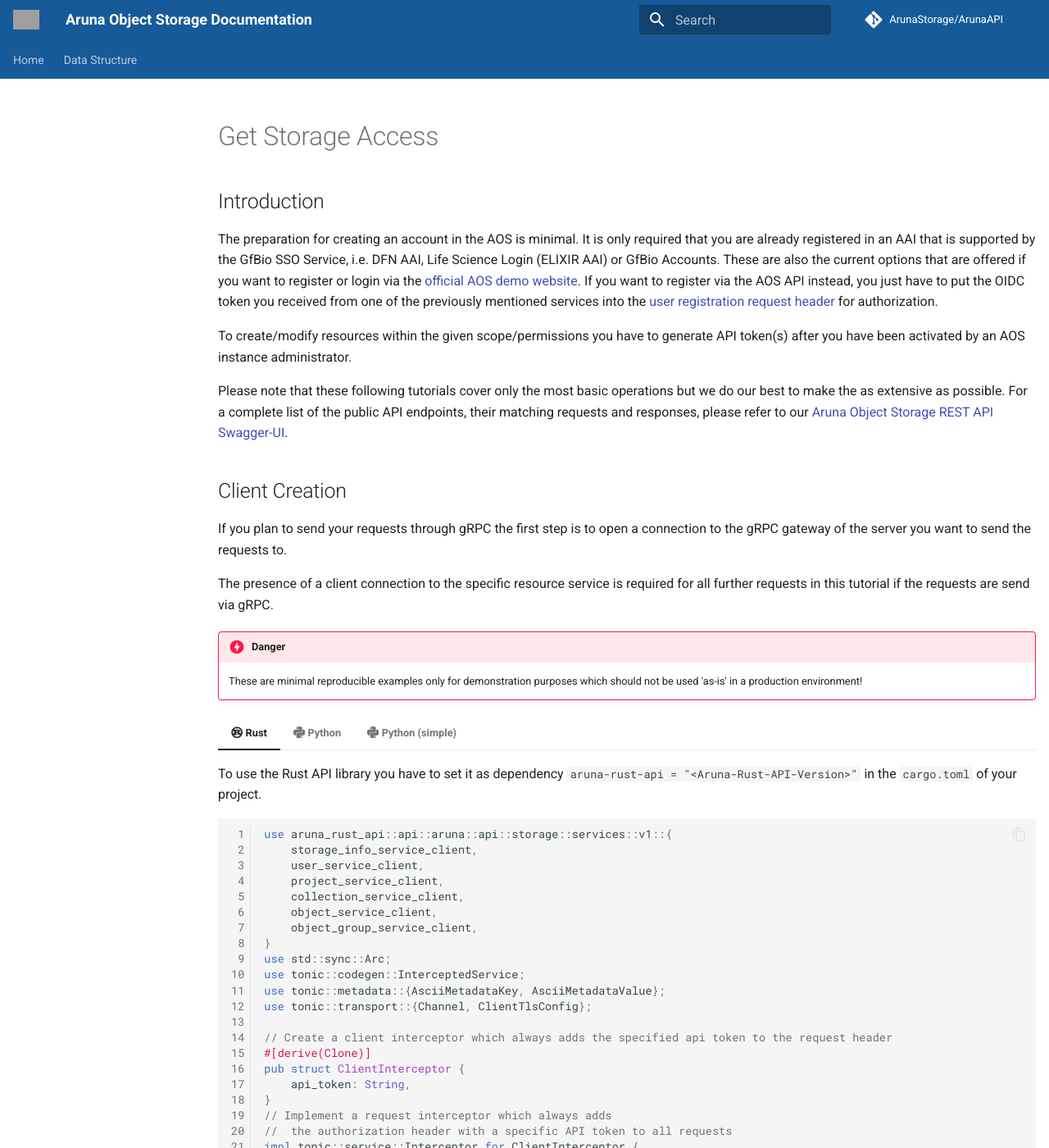
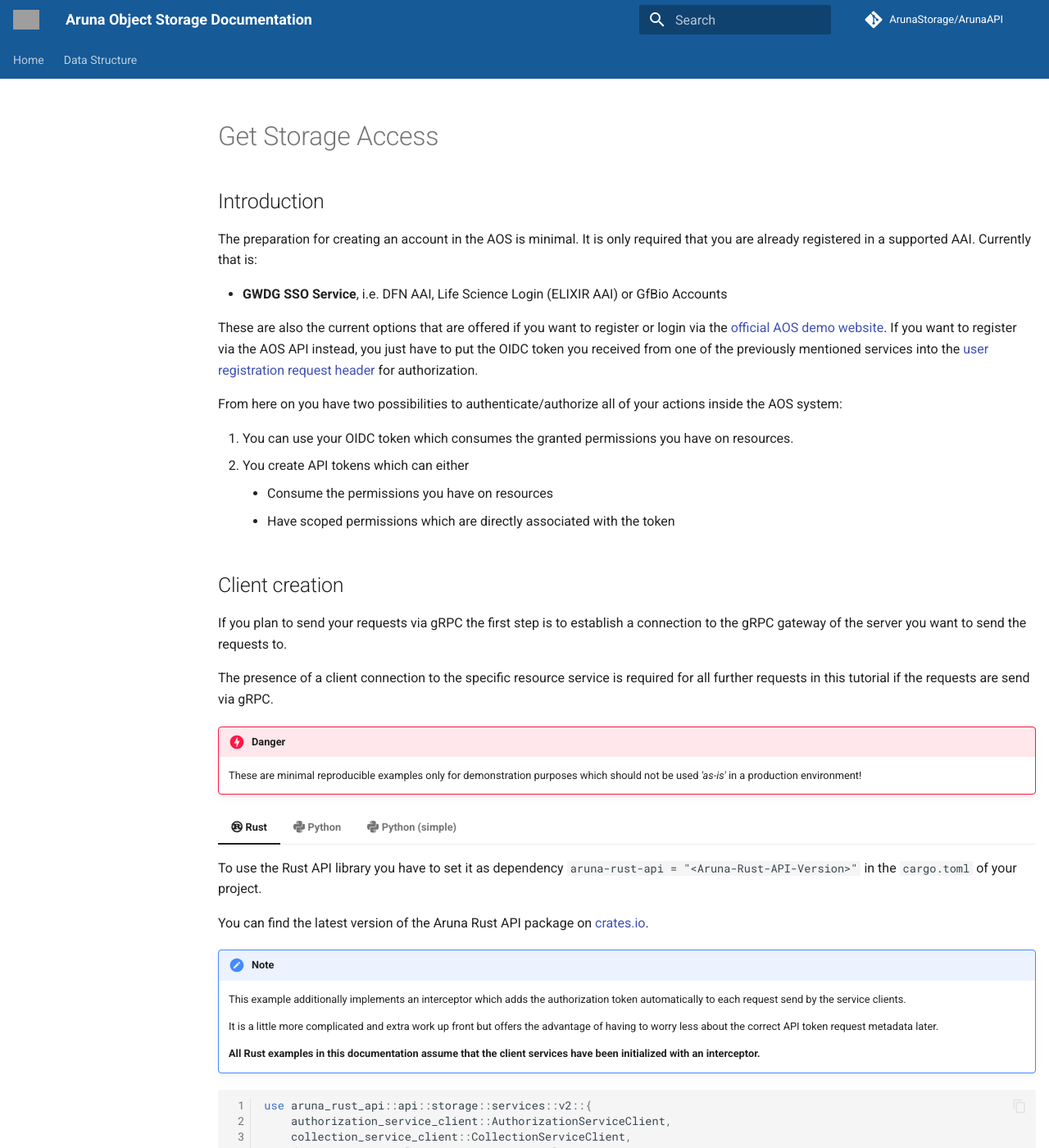
Before and after one commit to ArunaStorage/documentation, an MkDocs documentation site: the page built from docs/get_started/basic_usage/01_Get-Storage-Access.md, in a window 1280 px wide and 1400 px high. Shown: the whole window at 82% size. Built offline with MkDocs 1.6.1 and Material for MkDocs 9.7.7, drawn with Linux system fonts in a browser that asks for light colours; comment, search, counter and statistics services are not loaded; the version menu is left out; some of the changed text lies outside the part shown; grey boxes are pictures that could not be loaded.

Commit message:
docs: Updated 'Get Storage Access' section
- Added list of supported AAIs
- Adapted client examples to 2.0.0
- Adapted user registration/activation to 2.0.0

````diff
--- a/docs/get_started/basic_usage/01_Get-Storage-Access.md
+++ b/docs/get_started/basic_usage/01_Get-Storage-Access.md
@@ -3,36 +3,53 @@
 
 ## Introduction
 
-The preparation for creating an account in the AOS is minimal. It is only required that you are already registered in an AAI that is supported by the GfBio SSO Service, i.e. DFN AAI, Life Science Login (ELIXIR AAI) or GfBio Accounts. These are also the current options that are offered if you want to register or login via the [official AOS demo website](https://aruna-storage.org/){:target="_blank"}. If you want to register via the AOS API instead, you just have to put the OIDC token you received from one of the previously mentioned services into the [user registration request header](#user-registration) for authorization.
+The preparation for creating an account in the AOS is minimal. It is only required that you are already registered in a supported AAI. Currently that is:
 
-To create/modify resources within the given scope/permissions you have to generate API token(s) after you have been activated by an AOS instance administrator.
+* **GWDG SSO Service**, i.e. DFN AAI, Life Science Login (ELIXIR AAI) or GfBio Accounts
 
-Please note that these following tutorials cover only the most basic operations but we do our best to make the as extensive as possible.
-For a complete list of the public API endpoints, their matching requests and responses, please refer to our [Aruna Object Storage REST API Swagger-UI](https://api.aruna.nfdi-dev.gi.denbi.de/swagger-ui/){:target="_blank"}.
+These are also the current options that are offered if you want to register or login via the [official AOS demo website](https://aruna-storage.org/){:target="_blank"}. If you want to register via the AOS API instead, you just have to put the OIDC token you received from one of the previously mentioned services into the [user registration request header](#user-registration) for authorization.
+
+From here on you have two possibilities to authenticate/authorize all of your actions inside the AOS system:
+
+1. You can use your OIDC token which consumes the granted permissions you have on resources.
+2. You create API tokens which can either
+    * Consume the permissions you have on resources
+    * Have scoped permissions which are directly associated with the token
 
 
-## Client Creation
+## Client creation
 
-If you plan to send your requests through gRPC the first step is to open a connection to the gRPC gateway of the server you want to send the requests to.
+If you plan to send your requests via gRPC the first step is to establish a connection to the gRPC gateway of the server you want to send the requests to.
 
 The presence of a client connection to the specific resource service is required for all further requests in this tutorial if the requests are send via gRPC.
 
 !!! Danger
 
-    These are minimal reproducible examples only for demonstration purposes which should not be used 'as-is' in a production environment!
+    These are minimal reproducible examples only for demonstration purposes which should not be used _'as-is'_ in a production environment!
 
 === ":simple-rust: Rust"
 
     To use the Rust API library you have to set it as dependency `aruna-rust-api = "<Aruna-Rust-API-Version>"` in the `cargo.toml` of your project.
 
+    You can find the latest version of the Aruna Rust API package on [crates.io](https://crates.io/crates/aruna-rust-api){:target="_blank"}.
+
+    !!! note
+
+        This example additionally implements an interceptor which adds the authorization token automatically to each request send by the service clients.
+
+        It is a little more complicated and extra work up front but offers the advantage of having to worry less about the correct API token request metadata later.
+
+        **All Rust examples in this documentation assume that the client services have been initialized with an interceptor.**
+
     ```rust linenums="1"
-    use aruna_rust_api::api::aruna::api::storage::services::v1::{
-        storage_info_service_client,
-        user_service_client,
-        project_service_client,
-        collection_service_client,
-        object_service_client,
-        object_group_service_client,
+    use aruna_rust_api::api::storage::services::v2::{
+        authorization_service_client::AuthorizationServiceClient,
+        collection_service_client::CollectionServiceClient,
+        dataset_service_client::DatasetServiceClient,
+        object_service_client::ObjectServiceClient,
+        project_service_client::ProjectServiceClient,
+        storage_status_service_client::StorageStatusServiceClient,
+        user_service_client::UserServiceClient,
     }
     use std::sync::Arc;
     use tonic::codegen::InterceptedService;
@@ -51,7 +68,7 @@
             let mut mut_req: tonic::Request<()> = request;
             let metadata = mut_req.metadata_mut();
             metadata.append(
-                AsciiMetadataKey::from_bytes("authorization".as_bytes()).unwrap(),
+                AsciiMetadataKey::from_bytes("Authorization".as_bytes()).unwrap(),
                 AsciiMetadataValue::try_from(format!("Bearer {}", self.api_token.as_str())).unwrap(),
             );
 
@@ -68,12 +85,14 @@
         let interceptor = ClientInterceptor { api_token: api_token.clone() };
 
         // Create the individual client services
-        let mut info_client         = storage_info_service_client::StorageInfoServiceClient::new(channel.clone());
-        let mut user_client         = user_service_client::UserServiceClient::with_interceptor(channel.clone(), interceptor.clone());
-        let mut project_client      = project_service_client::ProjectServiceClient::with_interceptor(channel.clone(), interceptor.clone());
-        let mut collection_client   = collection_service_client::CollectionServiceClient::with_interceptor(channel.clone(), interceptor.clone());
-        let mut object_client       = object_service_client::ObjectServiceClient::with_interceptor(channel.clone(), interceptor.clone());
-        let mut object_group_client = object_group_service_client::ObjectGroupServiceClient::with_interceptor(channel.clone(), interceptor.clone());
+        let mut info_client       = StorageStatusServiceClient::new(channel.clone());
+        let mut auth_client       = AuthorizationServiceClient::with_interceptor(channel.clone(), interceptor.clone());
+        let mut user_client       = UserServiceClient::with_interceptor(channel.clone(), interceptor.clone());
+        let mut project_client    = ProjectServiceClient::with_interceptor(channel.clone(), interceptor.clone());
+        let mut collection_client = CollectionServiceClient::with_interceptor(channel.clone(), interceptor.clone());
+        let mut dataset_client    = DatasetServiceClient::with_interceptor(channel.clone(), interceptor.clone());
+        let mut object_client     = ObjectServiceClient::with_interceptor(channel.clone(), interceptor.clone());
+        // let mut other_client = ...
 
         // Do something with the client services ...
     }
@@ -81,7 +100,7 @@
 
 === ":simple-python: Python"
 
-    To use the Python API library in your Python project you have to install the PyPI package: `pip install Aruna-Python-API`.
+    To use the Python API library in your Python project you have to install the [PyPI package](https://pypi.org/project/Aruna-Python-API/){:target="_blank"}: `pip install Aruna-Python-API`.
 
     !!! note
 
@@ -95,12 +114,13 @@
     import collections
     import grpc
 
-    from aruna.api.storage.services.v1.collection_service_pb2_grpc import CollectionServiceStub
-    from aruna.api.storage.services.v1.object_service_pb2_grpc import ObjectServiceStub
-    from aruna.api.storage.services.v1.objectgroup_service_pb2_grpc import ObjectGroupServiceStub
-    from aruna.api.storage.services.v1.project_service_pb2_grpc import ProjectServiceStub
-    from aruna.api.storage.services.v1.info_service_pb2_grpc import StorageInfoServiceStub
-    from aruna.api.storage.services.v1.user_service_pb2_grpc import UserServiceStub
+    from aruna.api.storage.services.v2.info_service_pb2_grpc import StorageStatusServiceStub
+    from aruna.api.storage.services.v2.authorization_service_pb2_grpc import AuthorizationServiceStub
+    from aruna.api.storage.services.v2.user_service_pb2_grpc import UserServiceStub
+    from aruna.api.storage.services.v2.project_service_pb2_grpc import ProjectServiceStub
+    from aruna.api.storage.services.v2.collection_service_pb2_grpc import CollectionServiceStub
+    from aruna.api.storage.services.v2.dataset_service_pb2_grpc import DatasetServiceStub
+    from aruna.api.storage.services.v2.object_service_pb2_grpc import ObjectServiceStub
 
     # Valid Aruna API token
     #   In a production environment this should be stored in a more secure location ...
@@ -152,12 +172,14 @@
             self.secure_channel = grpc.secure_channel("{}:{}".format(AOS_HOST, AOS_PORT), ssl_credentials)
             self.intercept_channel = grpc.intercept_channel(self.secure_channel, _MyAuthInterceptor())
 
-            self.info_client = StorageInfoServiceStub(self.secure_channnel)
+            self.info_client = StorageStatusServiceStub(self.intercept_channel)
+            self.auth_client = AuthorizationServiceStub(self.intercept_channel)
             self.user_client = UserServiceStub(self.intercept_channel)
             self.project_client = ProjectServiceStub(self.intercept_channel)
             self.collection_client = CollectionServiceStub(self.intercept_channel)
+            self.dataset_client = DatasetServiceStub(self.intercept_channel)
             self.object_client = ObjectServiceStub(self.intercept_channel)
-            self.object_group_client = ObjectGroupServiceStub(self.intercept_channel)
+            # self.other_client = ...
 
 
     # Entry point of the script
@@ -170,7 +192,7 @@
 
 === ":simple-python: Python (simple)"
 
-    To use the Python API library in your Python project you have to install the PyPI package: `pip install Aruna-Python-API`.
+    To use the Python API library in your Python project you have to install the [PyPI package](https://pypi.org/project/Aruna-Python-API/){:target="_blank"}: `pip install Aruna-Python-API`.
 
     !!! note
 
@@ -183,12 +205,13 @@
     ```python linenums="1"
     import grpc
 
-    from aruna.api.storage.services.v1.collection_service_pb2_grpc import CollectionServiceStub
-    from aruna.api.storage.services.v1.object_service_pb2_grpc import ObjectServiceStub
-    from aruna.api.storage.services.v1.objectgroup_service_pb2_grpc import ObjectGroupServiceStub
-    from aruna.api.storage.services.v1.project_service_pb2_grpc import ProjectServiceStub
-    from aruna.api.storage.services.v1.info_service_pb2_grpc import StorageInfoServiceStub
-    from aruna.api.storage.services.v1.user_service_pb2_grpc import UserServiceStub
+    from aruna.api.storage.services.v2.info_service_pb2_grpc import StorageStatusServiceStub
+    from aruna.api.storage.services.v2.authorization_service_pb2_grpc import AuthorizationServiceStub
+    from aruna.api.storage.services.v2.user_service_pb2_grpc import UserServiceStub
+    from aruna.api.storage.services.v2.project_service_pb2_grpc import ProjectServiceStub
+    from aruna.api.storage.services.v2.collection_service_pb2_grpc import CollectionServiceStub
+    from aruna.api.storage.services.v2.dataset_service_pb2_grpc import DatasetServiceStub
+    from aruna.api.storage.services.v2.object_service_pb2_grpc import ObjectServiceStub
 
     # Valid Aruna API token
     #   In a production environment this should be stored in a more secure location ...
@@ -208,12 +231,14 @@
             ssl_credentials = grpc.ssl_channel_credentials()
             self.channel    = grpc.secure_channel("{}:{}".format(AOS_HOST, AOS_PORT), ssl_credentials)
 
-            self.info_client = StorageInfoServiceStub(self.channnel)
-            self.user_client = UserServiceStub(self.channel)
-            self.project_client = ProjectServiceStub(self.channel)
-            self.collection_client = CollectionServiceStub(self.channel)
-            self.object_client = ObjectServiceStub(self.channel)
-            self.object_group_client = ObjectGroupServiceStub(self.channel)
+            self.info_client = StorageStatusServiceStub(self.intercept_channel)
+            self.auth_client = AuthorizationServiceStub(self.intercept_channel)
+            self.user_client = UserServiceStub(self.intercept_channel)
+            self.project_client = ProjectServiceStub(self.intercept_channel)
+            self.collection_client = CollectionServiceStub(self.intercept_channel)
+            self.dataset_client = DatasetServiceStub(self.intercept_channel)
+            self.object_client = ObjectServiceStub(self.intercept_channel)
+            # self.xyz_client = ...
 
 
     # Entry point of the Python script
@@ -227,11 +252,10 @@
 
 ## User registration
 
-Users can register themselves with an individual display name in an AOS instance with their valid OIDC token received from the AAI login.
+Users can register themselves with an individual display name in an AOS instance.
+You only need the valid OIDC token received from one of the supported AAI logins.
 
-The `email` and `project` parameters are optional. If you provide an e-mail address during registration, you will receive system-relevant
-notifications to this address e.g. advance notifications of maintenance. The project parameter is a hint for the administrators to associate
-the newly registered user with a project for identification purposes.
+Currently, the `display_name`, `email` and `project` parameters are optional. If you provide an e-mail address during registration, you will receive system-relevant notifications to this address e.g. advance notifications of maintenance. The project parameter is a hint for the administrators to associate the newly registered user with a project for identification purposes.
 
 === ":simple-curl: cURL"
 
@@ -241,25 +265,25 @@
       {
         "display_name": "Forename Surname",
         "email": "forename.surname@example.com",
-        "project": "Random Project"
+        "project": "My little science project"
       }' \
-         -H "Authorization: Bearer <OIDC_TOKEN>" \
-         -H "Content-Type: application/json" \
-         -X POST https://<URL-to-AOS-instance-API-gateway>/v1/auth/register
+         -H 'Authorization: Bearer <AUTH_TOKEN>' \
+         -H 'Content-Type: application/json' \
+         -X POST https://<URL-to-AOS-instance-API-gateway>/v2/auth/register
     ```
 
 === ":simple-rust: Rust"
 
     ```rust linenums="1"
     // Create tonic/ArunaAPI request to register OIDC user
-    let register_request = RegisterUserRequest {
+    let request = RegisterUserRequest {
         display_name: "Forename Surname".to_string(),
         email: "forename.surname@example.com".to_string(),
-        project: "Random Project".to_string(),
+        project: "My little science project".to_string(),
     };
 
     // Send the request to the AOS instance gRPC gateway
-    let response = user_client.register_user(register_request)
+    let response = user_client.register_user(request)
                               .await
                               .unwrap()
                               .into_inner();
@@ -275,13 +299,12 @@
     request = RegisterUserRequest(
         display_name="Forename Surname",
         email="forename.surname@example.com",
-        project="Random Project"
+        project="My little science project"
     )
 
     # Send the request to the AOS instance gRPC gateway
     response = client.user_client.RegisterUser(
-        request=request,
-        metadata=(('authorization', f'Bearer {OIDC_TOKEN}'),)
+        request=request
     )
 
     # Do something with the response
@@ -291,26 +314,26 @@
 
 ## User activation
 
-!!! Note
+After registration users additionally have to be activated once in a second step to prevent misuse of the system.
 
-    Users can only be activated by AOS instance administrators.
+??? Abstract "Required permissions"
 
-After registration users additionally have to be activated in a second step.
+    Users can only be activated by AOS global administrators.
 
 === ":simple-curl: cURL"
 
     ```bash linenums="1"
     # For convenience, administrators can request info on all unactivated users at once
-    curl -H "Authorization: Bearer <API-Or-OIDC_TOKEN>" \
-         -H "Content-Type: application/json" \
-         -X GET https://<URL-to-AOS-instance-API-gateway>/v1/user/not_activated
+    curl -H 'Authorization: Bearer <AUTH_TOKEN>' \
+         -H 'Content-Type: application/json' \
+         -X GET https://<URL-to-AOS-instance-API-gateway>/v2/user/not_activated
     ```
 
     ```bash linenums="1"
     # Native JSON request to activate registered user
-    curl -H "Authorization: Bearer <API-Or-OIDC_TOKEN>" \
-         -H "Content-Type: application/json" \
-         -X PATCH https://<URL-to-AOS-instance-API-gateway>/v1/user/<user-id>/activate
+    curl -H 'Authorization: Bearer <AUTH_TOKEN>' \
+         -H 'Content-Type: application/json' \
+         -X PATCH https://<URL-to-AOS-instance-API-gateway>/v2/user/{user-id}/activate
     ```
 
 
@@ -332,20 +355,18 @@
 
     ```rust linenums="1"
     // Create tonic/ArunaAPI request for user activation
-    let user_id = uuid::Uuid::parse("12345678-1234-1234-1234-123456789999").unwrap();
-
-    let activate_request = ActivateUserRequest {
-        user_id: user_id.to_string()
+    let request = ActivateUserRequest {
+        user_id: "<user-id>".to_string() // Has to be a valid ULID of a registered user
     };
 
     // Send the request to the AOS instance gRPC gateway
-    let activate_response = user_client.activate_user(activate_request)
+    let response = user_client.activate_user(request)
                                        .await
                                        .unwrap()
                                        .into_inner();
 
     // Do something with the response
-    println!("Activated user: {:#?}", activate_response.user_id)
+    println!("Activated user: {:#?}", response.user_id)
     ```
 
 === ":simple-python: Python"
@@ -375,50 +396,48 @@
     ```
 
 
-## Who Am I / What Am I
+## Who am I / What am I
 
 To check which user a token is associated with or get information about the current users permissions, you can use the UserService API.
 
-!!! Note
+??? Abstract "Required permissions"
 
-    Only AOS instance administrators can request user information of other users.
+    Registered users do not need special permissions to fetch information about their user account.
+
+    Only AOS global administrators can request user information of other users i.e. set the `user_id` parameter of the request to the id of another user.
 
 === ":simple-curl: cURL"
 
     ```bash linenums="1"
     # Native JSON request to fetch user information associated with authorization token
-    curl -H "Authorization: Bearer <API-Or-OIDC_TOKEN>" \
-         -H "Content-Type: application/json" \
-         -X GET https://<URL-to-AOS-instance-API-gateway>/v1/user
+    curl -H 'Authorization: Bearer <AUTH_TOKEN>' \
+         -H 'Content-Type: application/json' \
+         -X GET https://<URL-to-AOS-instance-API-gateway>/v2/user
     ```
 
     ```bash linenums="1"
     # Native JSON request to fetch user information associated with the provided user id
-    curl -H "Authorization: Bearer <API-Or-OIDC_TOKEN>" \
-         -H "Content-Type: application/json" \
-         -X GET https://<URL-to-AOS-instance-API-gateway>/v1/user?userId=<user-id>
+    curl -H 'Authorization: Bearer <AUTH_TOKEN>' \
+         -H 'Content-Type: application/json' \
+         -X GET 'https://<URL-to-AOS-instance-API-gateway>/v2/user?userId=<user-id>'
     ```
 
 === ":simple-rust: Rust"
 
     ```rust linenums="1"
     // Create tonic/ArunaAPI request to fetch user info of current user
-    let get_request = GetUserRequest {
+    let request = GetUserRequest {
         user_id: "".to_string()
     };
 
     // Send the request to the AOS instance gRPC gateway
-    let response = user_client.get_user(get_request)
+    let response = user_client.get_user(request)
                               .await
                               .unwrap()
                               .into_inner();
 
     // Do something with the response
-    println!("Received permission info for user: {:#?}", response.user);
-    println!("Received project permissions:");
-    for permission in response.project_permissions {
-        println!("{:#?}", permission);
-    }
+    println!("{:#?}", response);
     ```
 
 === ":simple-python: Python"
````
Also changed, not shown: other parts of docs/get_started/basic_usage/01_Get-Storage-Access.md (+2 -2 lines).
